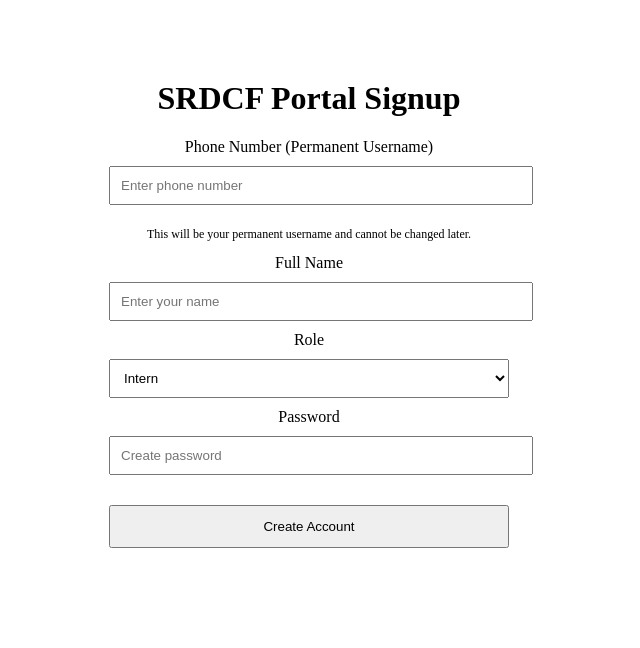
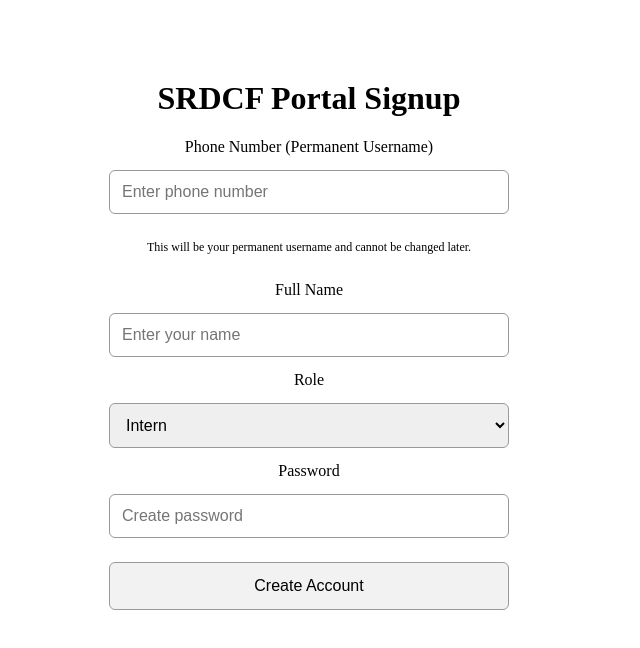
Before and after one commit to srdcf-org/mark-1-portal, a Next.js app: page /signup in a window 1280 px wide. Shown: the top 648 px of the page, without its empty margins (331-971 px from the left). Built offline with nearby package versions, Linux system fonts and the light colour scheme.

Commit message:
Fix signup input alignment and styling

```diff
--- a/app/signup/page.tsx
+++ b/app/signup/page.tsx
@@ -1,5 +1,25 @@
 "use client";
 import { useState } from "react";
+
+const fieldStyle = {
+  width: "100%",
+  padding: "12px",
+  fontSize: "16px",
+  borderRadius: "6px",
+  border: "1px solid #999",
+  boxSizing: "border-box" as const,
+};
+
+const buttonStyle = {
+  width: "100%",
+  padding: "14px",
+  fontSize: "16px",
+  borderRadius: "6px",
+  border: "1px solid #999",
+  cursor: "pointer",
+  background: "#f2f2f2",
+  marginTop: "10px",
+};
 
 export default function SignupPage() {
   const [phone, setPhone] = useState("");
@@ -18,7 +38,10 @@ export default function SignupPage() {
     <div style={{ maxWidth: 400, margin: "80px auto", textAlign: "center" }}>
       <h1>SRDCF Portal Signup</h1>
 
-      <form onSubmit={handleSubmit}>
+      <form
+        onSubmit={handleSubmit}
+        style={{ display: "flex", flexDirection: "column", gap: 14 }}
+      >
         <label>Phone Number (Permanent Username)</label>
         <input
           type="tel"
@@ -26,7 +49,7 @@ export default function SignupPage() {
           value={phone}
           onChange={(e) => setPhone(e.target.value)}
           required
-          style={{ width: "100%", padding: 10, margin: "10px 0" }}
+          style={fieldStyle}
         />
         <p style={{ fontSize: 12 }}>
           This will be your permanent username and cannot be changed later.
@@ -39,14 +62,14 @@ export default function SignupPage() {
           value={name}
           onChange={(e) => setName(e.target.value)}
           required
-          style={{ width: "100%", padding: 10, margin: "10px 0" }}
+          style={fieldStyle}
         />
 
         <label>Role</label>
         <select
           value={role}
           onChange={(e) => setRole(e.target.value)}
-          style={{ width: "100%", padding: 10, margin: "10px 0" }}
+          style={fieldStyle}
         >
           <option>Intern</option>
           <option>Volunteer</option>
@@ -61,13 +84,10 @@ export default function SignupPage() {
           value={password}
           onChange={(e) => setPassword(e.target.value)}
           required
-          style={{ width: "100%", padding: 10, margin: "10px 0" }}
+          style={fieldStyle}
         />
 
-        <button
-          type="submit"
-          style={{ width: "100%", padding: 12, marginTop: 20 }}
-        >
+        <button type="submit" style={buttonStyle}>
           Create Account
         </button>
       </form>
```
